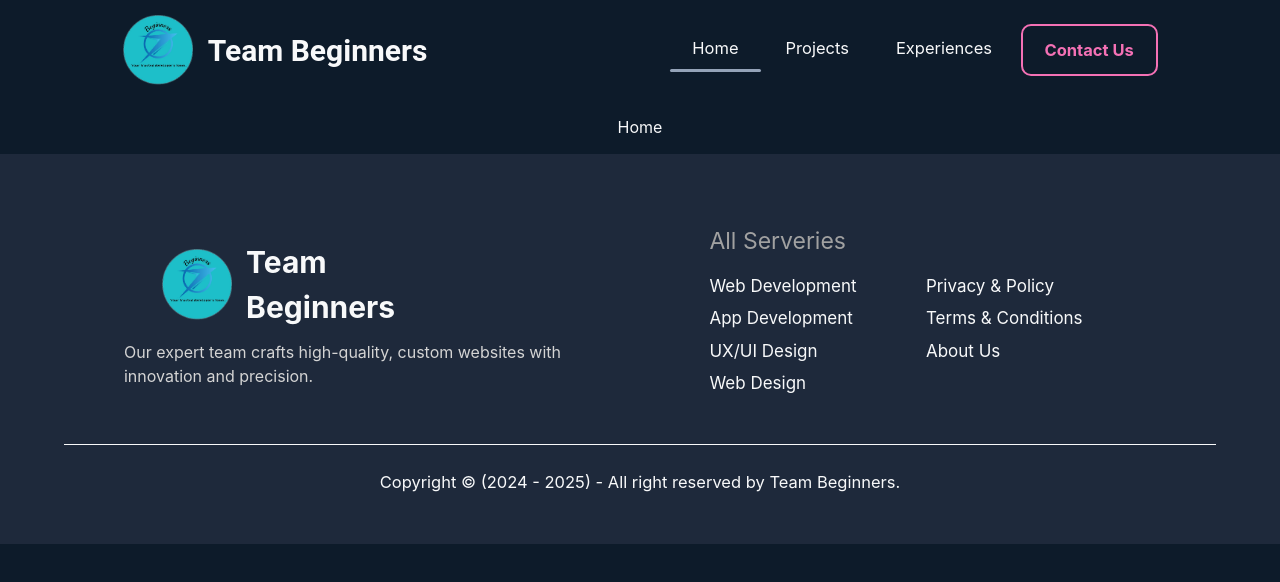
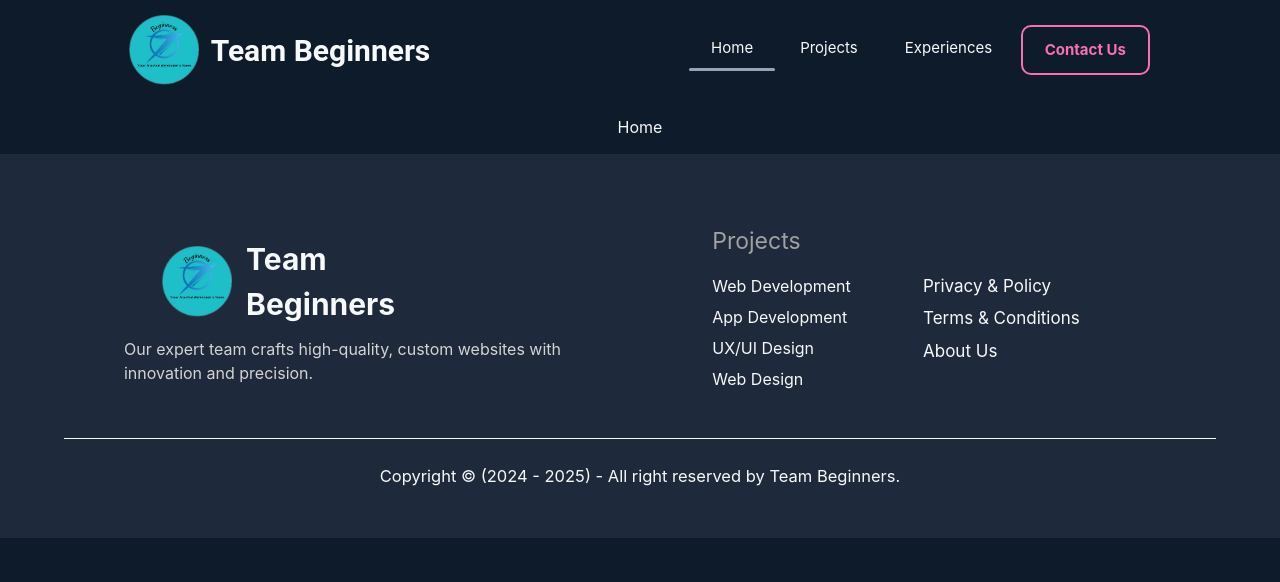
Before and after one commit to Shreyan1729/Beginners, a React (Vite) app: page / in a window 1280 px wide. Shown: the top 582 px of the page. Built offline with nearby package versions, Linux system fonts and the light colour scheme.

Commit message:
20th commit

```diff
--- a/src/components/Footer.jsx
+++ b/src/components/Footer.jsx
@@ -62,13 +62,13 @@ const Footer = () => {
         <div className="w-[80%] flex justify-evenly">
           <div>
             <h2 className="text-[23px] text-neutral-400 !mb-[15px]">
-              All Serveries
+              Projects
             </h2>
             <ul>
               {links.map((link) => (
                 <li className="!mt-[7px] !mb-[7px]" key={link.name}>
                   <Link
-                    className="text-[17px] cursor-pointer hover:text-blue-300"
+                    className="text-[16px] cursor-pointer hover:text-blue-300"
                     to={link.href}
                   >
                     {link.name}
--- a/src/components/Navbar.jsx
+++ b/src/components/Navbar.jsx
@@ -31,7 +31,7 @@ const Navbar = () => {
       <div className="logo flex justify-center items-center text-[30px] gap-[12px]">
         <a
           href="/"
-          className="w-[75px] h-[75px] flex justify-center items-center"
+          className="w-[70px] h-[70px] flex justify-center items-center"
         >
           <img src={logo} alt="" className="w-[70px] " />
         </a>
@@ -43,7 +43,7 @@ const Navbar = () => {
           <li key={link.name}>
             <NavLink
               to={link.href}
-              className="!pt-[12px] !pb-[12px] !pr-[22px] !pl-[22px] text-[16.5px] "
+              className="!pt-[12px] !pb-[12px] !pr-[22px] !pl-[22px] text-[15px] "
             >
               {link.name}
               <div className="line"></div>
```
